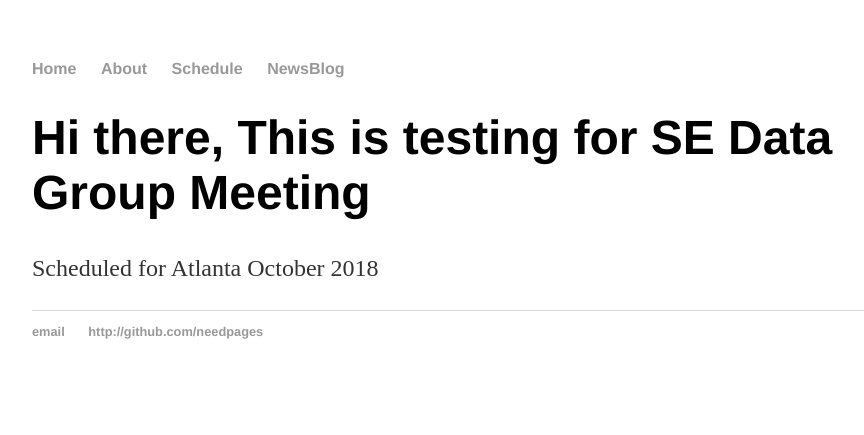
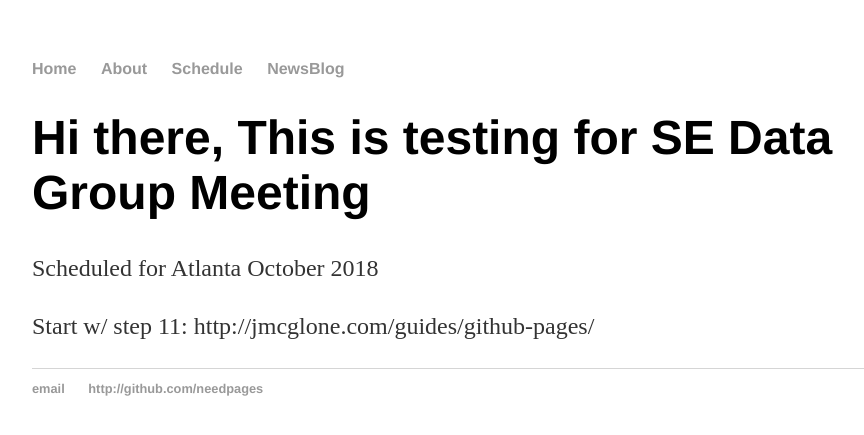
Before and after one commit to needpages/needpages.github.io, a Jekyll site: the page built from index.html, in a window 1280 px wide. Shown: the top 435 px of the page, without its empty margins (160-1024 px from the left). Built offline with Jekyll 4.4.1, drawn with Linux system fonts in a browser that asks for light colours.

Commit message:
reminder link

```diff
--- a/index.html
+++ b/index.html
@@ -5,5 +5,6 @@ title: Data Group, GithubTesting
 <div class="blurb">
         		<h1>Hi there, This is testing for SE Data Group Meeting</h1>
 				<p>Scheduled for Atlanta October 2018</p>
+	<P> Start w/ step 11: http://jmcglone.com/guides/github-pages/</p>
     		</div><!-- /.blurb -->
 		</div><!-- /.container -->
```
